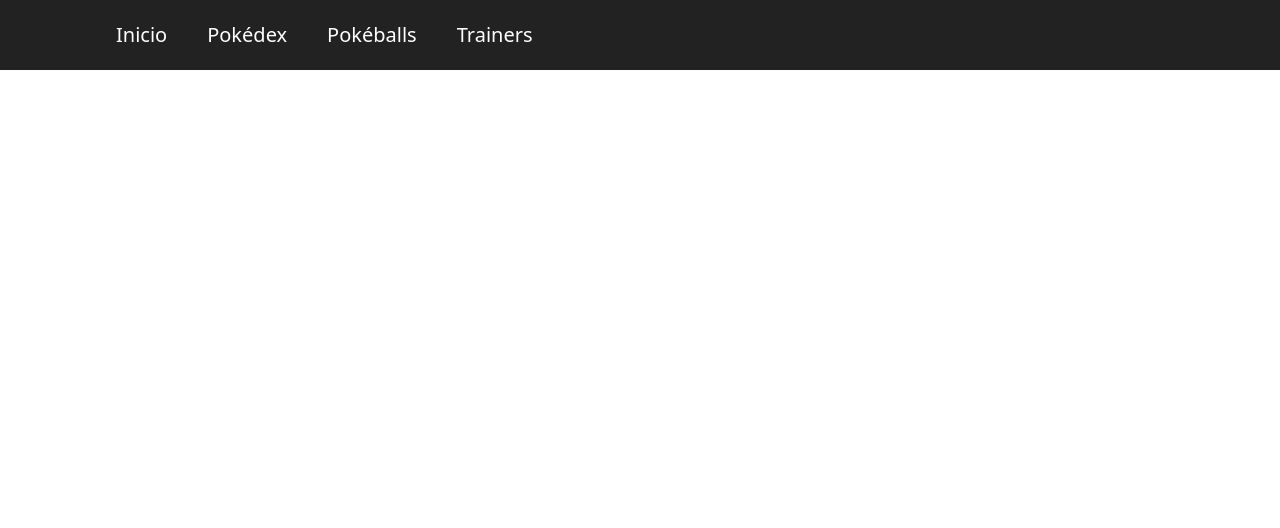
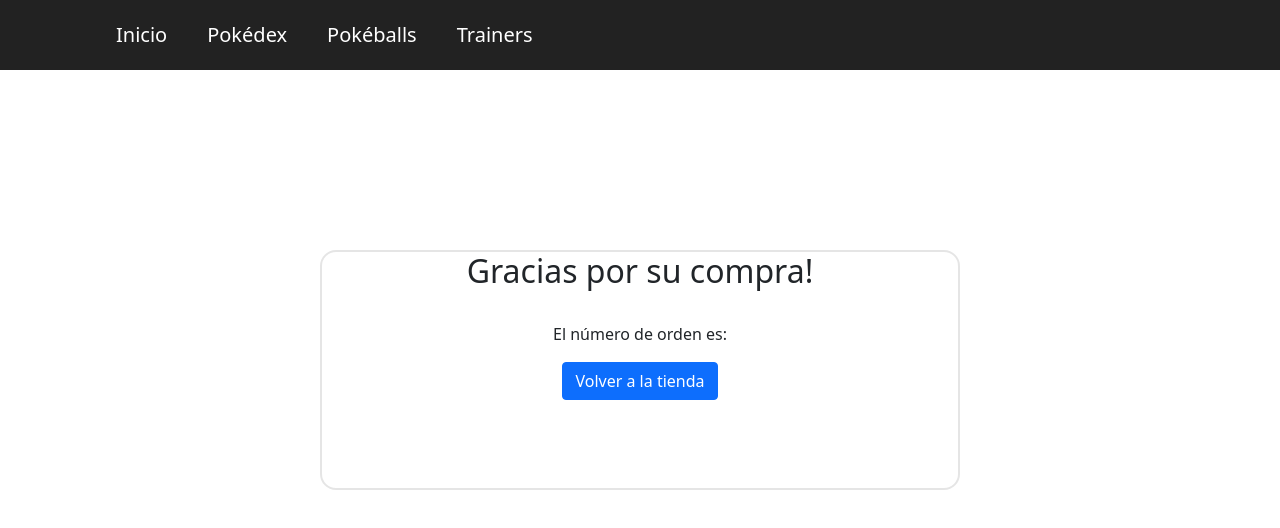
Before and after one commit to MChan818/Pokemon, a React (Create React App) app: page /complete in a window 1280 px wide. Shown: the top 528 px of the page. Built offline with nearby package versions, Linux system fonts and the light colour scheme; no server answers; the database is empty; some icons are missing.

Commit message:
final v4.0

```diff
--- a/package.json
+++ b/package.json
@@ -14,6 +14,7 @@
     "react": "^17.0.2",
     "react-bootstrap": "^2.0.4",
     "react-dom": "^17.0.2",
+    "react-lottie": "^1.2.3",
     "react-router-dom": "^5.2.0",
     "react-scripts": "4.0.3",
     "web-vitals": "^1.1.2"
--- a/src/App.js
+++ b/src/App.js
@@ -8,7 +8,8 @@
 import { CartContainer } from './components/Cart/CartContainer.jsx';
 import { PokeballsContainer } from './components/Pokeballs/PokeballsContainer.jsx';
 import { PokeballProvider } from './components/Pokeballs/PokeballContext.jsx';
-import {Checkout} from './components/Checkout/Checkout.jsx';
+import Checkout from './components/Checkout/Checkout.jsx';
+import Complete from './components/Complete/Complete.jsx';
 import 'bootstrap/dist/css/bootstrap.min.css';
 import './App.css';
 
@@ -36,6 +37,10 @@
             <PokeInfoContainer/>
           </Route>
 
+          <Route exact path = "/complete">
+            <Complete/>
+          </Route>
+
           <PokeballProvider>
             <Route exact path = "/cart">
               <h3 className="cart-title">Carrito de compras</h3>
--- a/src/components/Cart/CartContainer.jsx
+++ b/src/components/Cart/CartContainer.jsx
@@ -5,7 +5,7 @@
 import { NavLink } from "react-router-dom";
 
 export const CartContainer = () =>{
-    const {PokeCart, BuyCart, TotalPrice} = useContext(PokeCartContext);
+    const {PokeCart, TotalPrice} = useContext(PokeCartContext);
 
     return(
         <>
@@ -31,7 +31,7 @@
         {PokeCart.length >= 1 ? (
         <NavLink to={'/checkout'}>
             <section className="buy-btn-container">
-                <button className="btn btn-primary buy-btn" onClick={BuyCart}>Comprar</button>
+                <button className="btn btn-primary buy-btn">Comprar</button>
             </section>
         </NavLink>
         ):(
--- a/src/components/Checkout/Checkout.jsx
+++ b/src/components/Checkout/Checkout.jsx
@@ -1,28 +1,67 @@
 import {Button, Form } from "react-bootstrap";
-import { useState } from "react";
+import { useState, useContext } from "react";
+import { PokeCartContext } from "../PokeCartContext/PokeCartContext";
+import { getFirestore } from "../../firebase";
+import { NavLink , withRouter} from "react-router-dom";
 import './Checkout.css'
 
-export const Checkout = () =>{
+const Checkout = () =>{
+    const {PokeCart, TotalPrice, EmptyCart, setOrderID} = useContext(PokeCartContext);
     const [mail, setMail] = useState("");
     const [mail2, setMail2] = useState("");
     const [name, setName] = useState("");
     const [lastname, setLastname] = useState("");
     const [num, setNum] = useState("");
 
+    const handleSubmit = (event) => {
+        event.preventDefault();
+        this.props.history.push('/complete');
+      }
+
     const auth = () =>{
         if(mail !== mail2){
             alert('Los emails no coinciden');
+            return false;
         }
-        if((name || lastname || num || mail || mail2) === ""){
+        if((name && lastname && num && mail && mail2) === ""){
             alert('Debe rellenar todos los campos')
+            return false;
         }
         else
-            console.log('Success')
+        console.log("Success")
+        return true;
     }
+
+    const buy = () =>{
+        if(auth() === false){
+            return;
+        }
+        else{
+            //Como se guarda la orden en la db
+            let orden = {
+                buyer: {Name:name, LastName:lastname, Mail: mail, phone: num},
+                items: {PokeCart},
+                total: {TotalPrice},
+            };
+            const db = getFirestore();
+            const orders = db.collection("orders");
+            //Guardamos la id para mostrarlo en Complete.jsx (como numero de comprobante)
+            orders.add(orden).then(({id}) =>{
+                console.log(id);
+                setOrderID(id);
+            }).catch(()=>{
+                console.log("Algo anda mal...")
+            }).finally(()=>{
+                console.log("Se cargo con éxito")
+            });
+            EmptyCart();
+        }
+    }
+
 
     return(
         <section className="form-container">
-            <Form>
+            <Form onSubmit={handleSubmit}>
                 <Form.Group className="mb-3">
                     <Form.Label>Nombre:</Form.Label>
                     <Form.Control type="text" placeholder="Ingrese su Nombre" onChange={e=>setName(e.target.value)}/>
@@ -56,11 +95,14 @@
                     Ingrese de nuevo su dirección de correo
                     </Form.Text>
                 </Form.Group>
-
-                <Button variant="primary" type="submit" onClick={auth}>
+            <NavLink to={'/complete'}>
+                <Button variant="primary" onClick={() => {buy()}}>
                     Terminar mi compra
                 </Button>
+            </NavLink>
             </Form>
         </section>
     );
 }
+
+export default withRouter(Checkout);
--- /dev/null
+++ b/src/components/Complete/Complete.css
@@ -0,0 +1,28 @@
+.complete-container{
+    height: 92vh;
+    width: 100%;
+}
+
+.complete-msg{
+    margin-left: auto;
+    margin-right: auto;
+    height: 30vh;
+    width: 50%;
+    border: 2px solid rgb(180,180,180,0.35);
+    border-radius: 2vh;
+    text-align: center;
+    transform: translate(0,75%);
+}
+
+.loading-container{
+    margin-left: auto;
+    margin-right: auto;
+    height: 50vh;
+    width: 50%;
+    transform: translate(0,50%);
+}
+
+.complete-txt{
+    font-size: 2vh;
+    margin-top: 5%;
+}
--- /dev/null
+++ b/src/components/Complete/Complete.jsx
@@ -0,0 +1,53 @@
+import {useContext, useState} from "react";
+import { NavLink } from "react-router-dom";
+import { PokeCartContext } from "../PokeCartContext/PokeCartContext";
+import Lottie from "react-lottie";
+import Loader from '../Animations/loading.json'
+
+import './Complete.css'
+
+const Complete = () =>{
+    const {OrderID} = useContext(PokeCartContext);
+    const [Loading, setLoading] = useState(true);
+
+    const defaultOptions = {
+        loop: true,
+        autoplay: true,
+        animationData: Loader,
+        rendererSettings: {
+          preserveAspectRatio: "xMidYMid slice"
+        }
+      };
+
+    setTimeout(() => {
+        setLoading(false)
+        console.log("opa")
+    }, 3000);
+
+    return(
+        <>
+        {Loading === false ? (
+            <section className="complete-container">
+            <div className="complete-msg">
+                <h2>Gracias por su compra!</h2>
+                <p className="complete-txt">El número de orden es: <strong>{OrderID}</strong></p>
+                <NavLink to={'/pokeballs'}>
+                    <button className="btn btn-primary">Volver a la tienda</button>
+                </NavLink>
+            </div>
+        </section>
+
+        ):(
+            <div className="loading-container">
+            <Lottie
+              options={defaultOptions}
+              height={400}
+              width={400}
+            />
+          </div>
+        )}
+        </>
+    );
+}
+
+export default Complete;
--- a/src/components/PokeCartContext/PokeCartContext.jsx
+++ b/src/components/PokeCartContext/PokeCartContext.jsx
@@ -5,6 +5,7 @@
 export const PokeCartProvider = ({children}) => {
     const [PokeCart, SetPokeCart] = useState([]);
     const [TotalPrice, setTotal] = useState(0);
+    const [OrderID, setOrderID] = useState("");
 
     const AddToCart = (pokemon, cantidad) =>{
         if(cantidad === 0){
@@ -33,13 +34,13 @@
         SetPokeCart(temp); //Seteo PokeCart con los cambios
         setTotal(prev=>prev-(pokemon.price));//Actualizo el precio
     }
-    const BuyCart = () =>{
+    const EmptyCart = () =>{
         SetPokeCart([]);//Vaciamos el carrito
         setTotal(0);//Vaciamos el precio
     }
 
     return(
-        <PokeCartContext.Provider value={{PokeCart,TotalPrice, SetPokeCart, AddToCart, RemoveFromCart, BuyCart}}>
+        <PokeCartContext.Provider value={{PokeCart,TotalPrice, SetPokeCart, AddToCart, RemoveFromCart, EmptyCart, OrderID, setOrderID}}>
             {children}
         </PokeCartContext.Provider>
     )
```
Also changed, not shown: src/components/Animations/loading.json (added, +1 -0 lines), 1 other file (tests, documents, lock files or other folders).
